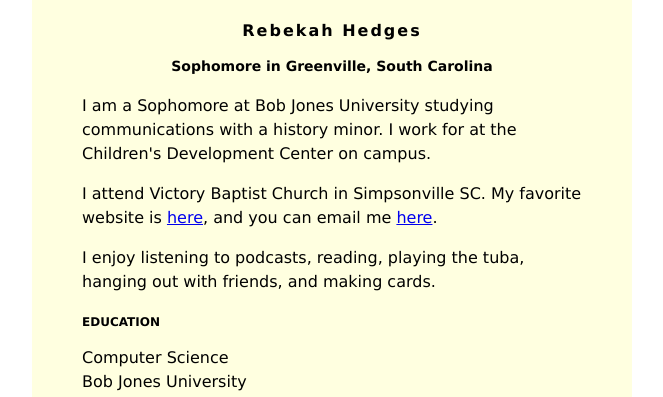
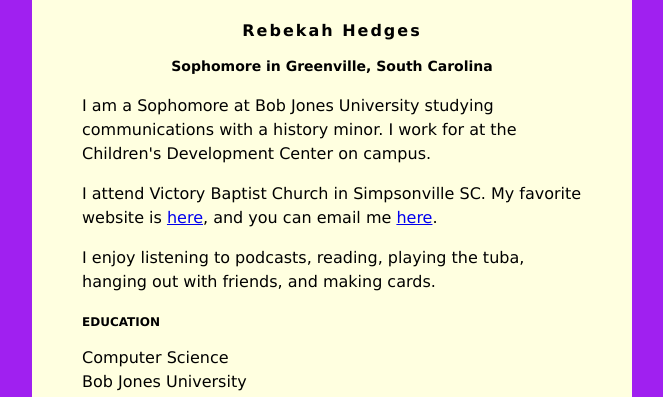
Before and after one commit to rhedg017/rhedg017.github.io, a plain HTML site: page index.html in a window 1280 px wide. Shown: the top 397 px of the page, without its empty margins (308-971 px from the left). Drawn offline with Linux system fonts and the light colour scheme.

Commit message:
Update index.html

```diff
--- a/index.html
+++ b/index.html
@@ -2,7 +2,7 @@
 <head>
 <style>
 body {
-    background: lightpurple;
+    background: #A020F0;
     font-family: Verdana;
 }
 #content {
```
